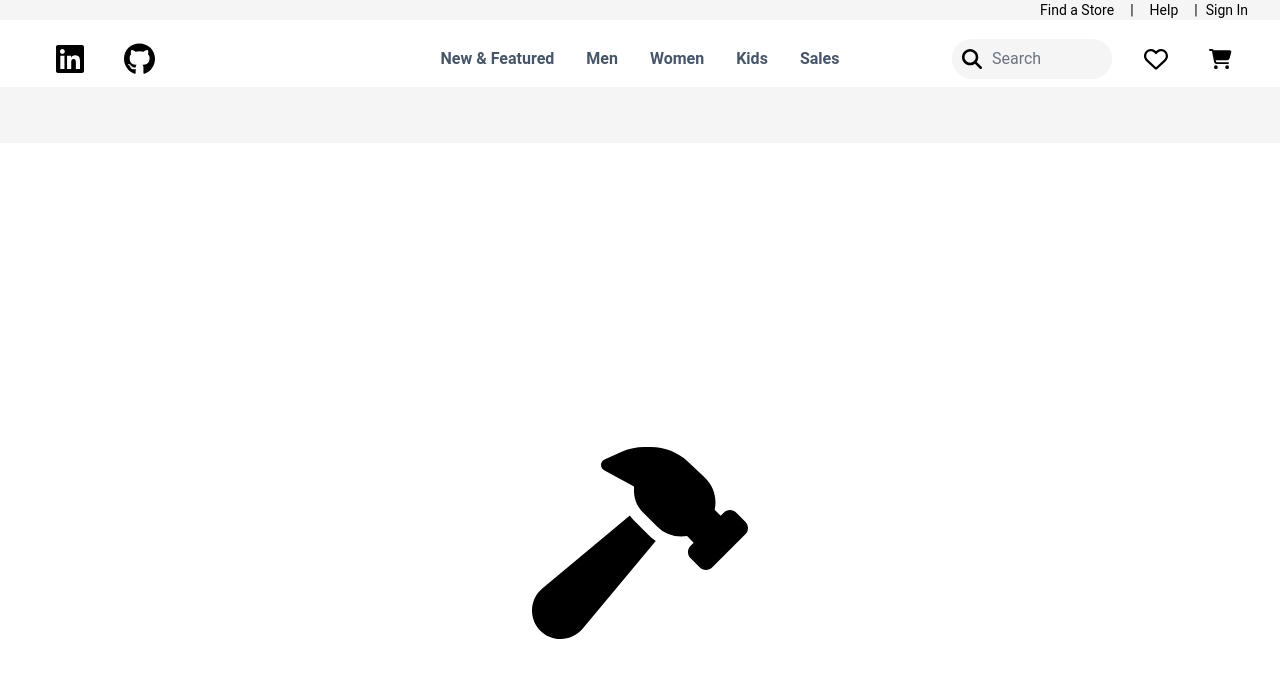
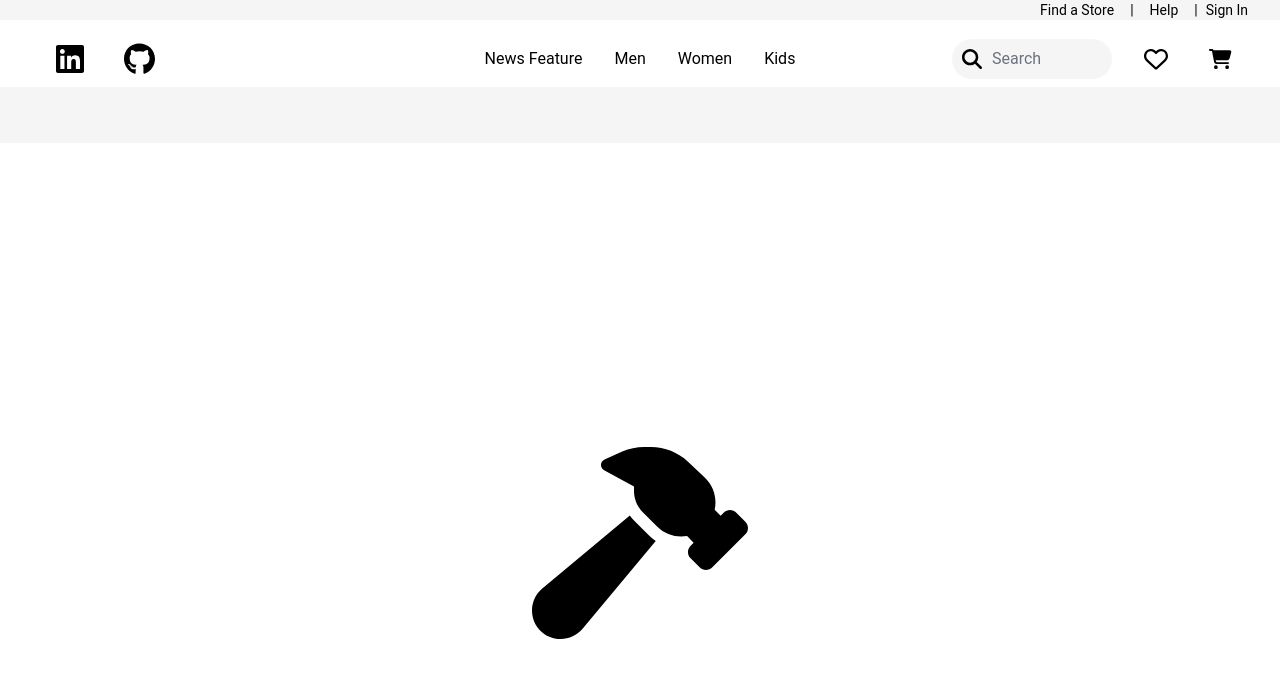
Before and after one commit to mSharifHub/e-commerce, a React (Create React App) app: page / in a window 1280 px wide. Shown: the top 678 px of the page. Built offline with nearby package versions, Linux system fonts and the light colour scheme.

Commit message:
implemented navigation helper modal links

```diff
--- /dev/null
+++ b/src/components/navigation/navigation_helpers/NavigationHelperModal.jsx
@@ -0,0 +1,21 @@
+import { Link } from "react-router-dom";
+
+export default function NavigationHelperModal({ title, links }) {
+  return (
+    <div className="bg-white w-[14rem] h-[17rem] flex flex-col  rounded-sm cursor-pointer animate-slide-down">
+      <h1 className="flex justify-start items-center  mt-4 ml-4 text-lg font-semibold  text-slate-600">
+        {title}
+      </h1>
+      <ul className="flex flex-col space-y-3 mt-8 mx-2 ">
+        {links.map((link) => (
+          <li
+            className="text-slate-600 hover:text-slate-900  hover:font-semibold"
+            key={link.name}
+          >
+            <Link to={link.path}>{link.name}</Link>
+          </li>
+        ))}
+      </ul>
+    </div>
+  );
+}
--- a/src/components/navigation/navigation_helpers/navigation_helper_links/NavigationHelperLinks.jsx
+++ b/src/components/navigation/navigation_helpers/navigation_helper_links/NavigationHelperLinks.jsx
@@ -1,17 +1,63 @@
-import React from "react";
-import { Link } from "react-router-dom";
-import { navigationHelperRoutes } from "../../../../styles/routes/routes";
+/* eslint-disable react-hooks/exhaustive-deps */
+import { useState, useEffect } from "react";
+import NavigationHelperModal from "../NavigationHelperModal";
+import { navigationHeaderRoutes } from "../../../../styles/routes/routes";
+import { reusePort } from "../../../../helpers/modal_helpers/reusePort";
 
 export default function NavigationHelperLinks() {
+  const sections = ["news_feature", "men", "women", "kids"];
+  const [activeModal, setActiveModal] = useState(null);
+  const [showModal, setShowModal] = useState(false);
+  const [isSectionHovered, setIsSectionHovered] = useState(false);
+  const [isModalHovered, setIsModalHovered] = useState(false);
+
+  useEffect(() => {
+    let modalTimer;
+
+    if (isSectionHovered || isModalHovered) {
+      setShowModal(true);
+    } else {
+      modalTimer = setTimeout(() => {
+        setShowModal(false);
+        setActiveModal(null);
+      }, 100);
+    }
+    return () => clearTimeout(modalTimer);
+  }, [isSectionHovered, isModalHovered]);
+
   return (
-    <nav className="flex space-x-[2rem]   ">
-      {navigationHelperRoutes.map((link) => (
-        <React.Fragment key={link.name}>
-          <Link to={link.path}>
-            <div className="text-slate-600  font-semibold  ">{link.name}</div>
-          </Link>
-        </React.Fragment>
+    <nav className="flex space-x-[2rem]">
+      {sections.map((section) => (
+        <div
+          key={section}
+          onMouseEnter={() => {
+            setActiveModal(section);
+            setIsSectionHovered(true);
+          }}
+          onMouseLeave={() => {
+            setIsSectionHovered(false);
+          }}
+          className="relative"
+        >
+          <span className="cursor-pointer capitalize">
+            {section.replace("_", " ")}
+          </span>
+        </div>
       ))}
+      {showModal &&
+        activeModal &&
+        reusePort(
+          <div
+            onMouseEnter={() => setIsModalHovered(true)}
+            onMouseLeave={() => setIsModalHovered(false)}
+            className="absolute top-[5rem]  w-full h-1/4 bg-white z-50"
+          >
+            <NavigationHelperModal
+              title={navigationHeaderRoutes[activeModal]?.title}
+              links={navigationHeaderRoutes[activeModal]?.links}
+            />
+          </div>,
+        )}
     </nav>
   );
 }
--- a/src/styles/routes/routes.js
+++ b/src/styles/routes/routes.js
@@ -1,11 +1,3 @@
-export const navigationHelperRoutes = [
-  { name: "New & Featured", path: "api/product-display" },
-  { name: "Men", path: "api/product-display" },
-  { name: "Women", path: "api/product-display" },
-  { name: "Kids", path: "api/product-display" },
-  { name: "Sales", path: "api/product-display" },
-];
-
 export const navigationHeaderRoutes = {
   help: {
     title: "Help",
@@ -30,4 +22,38 @@ export const navigationHeaderRoutes = {
       { name: "Log Out", path: "#" },
     ],
   },
+
+  news_feature: {
+    title: "Features",
+    links: [
+      { name: "Shop all new arrivals", path: "#" },
+      { name: "Best Sellers", path: "#" },
+      { name: "Memeber Shop", path: "#" },
+    ],
+  },
+
+  men: {
+    title: "Men",
+    links: [
+      { name: "Shop men new arrivals", path: "#" },
+      { name: "Men best sellers", path: "#" },
+      { name: "Men on sale items", path: "#" },
+    ],
+  },
+  women: {
+    title: "Women",
+    links: [
+      { name: "Shop women new arrivals", path: "#" },
+      { name: "Women best sellers", path: "#" },
+      { name: "Women on sale items", path: "#" },
+    ],
+  },
+  kids: {
+    title: "Kids",
+    links: [
+      { name: "Shop kids new arrivals", path: "#" },
+      { name: "Kids best sellers", path: "#" },
+      { name: "Kids on sale items", path: "#" },
+    ],
+  },
 };
```
